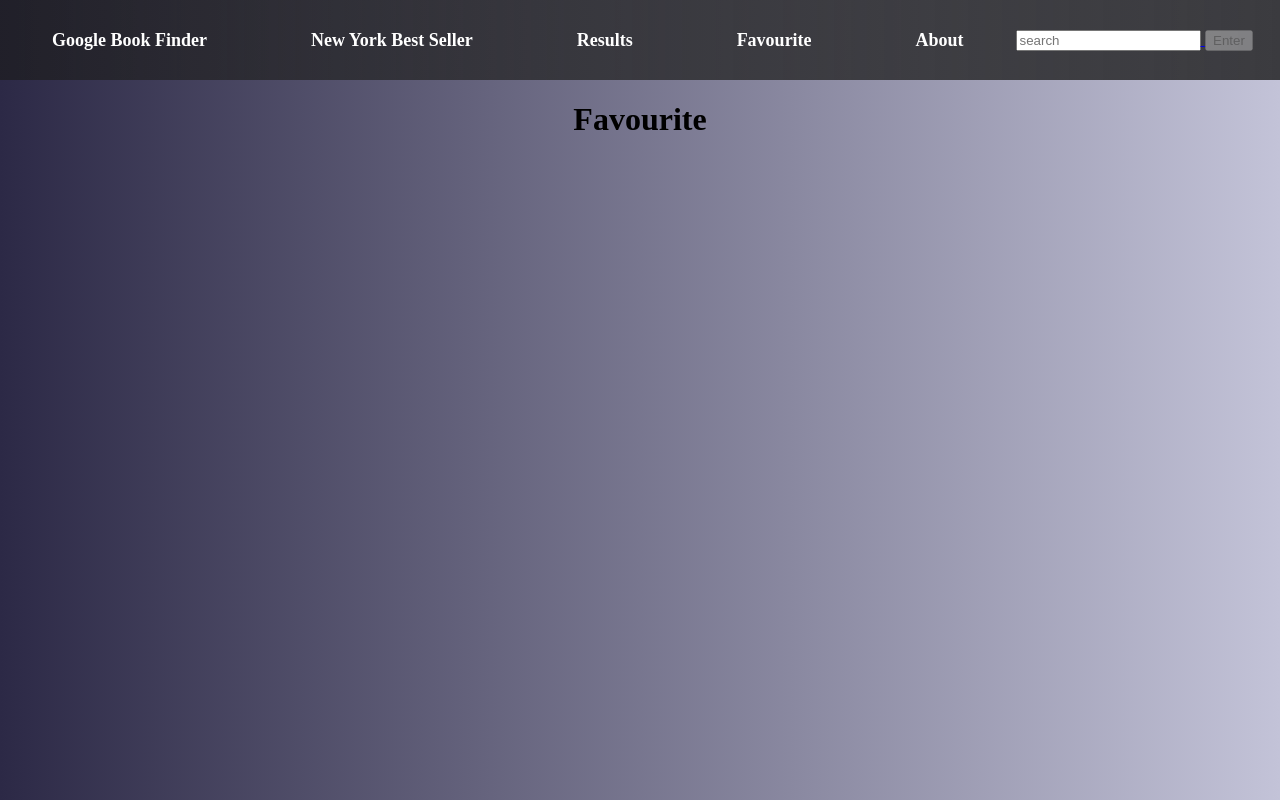
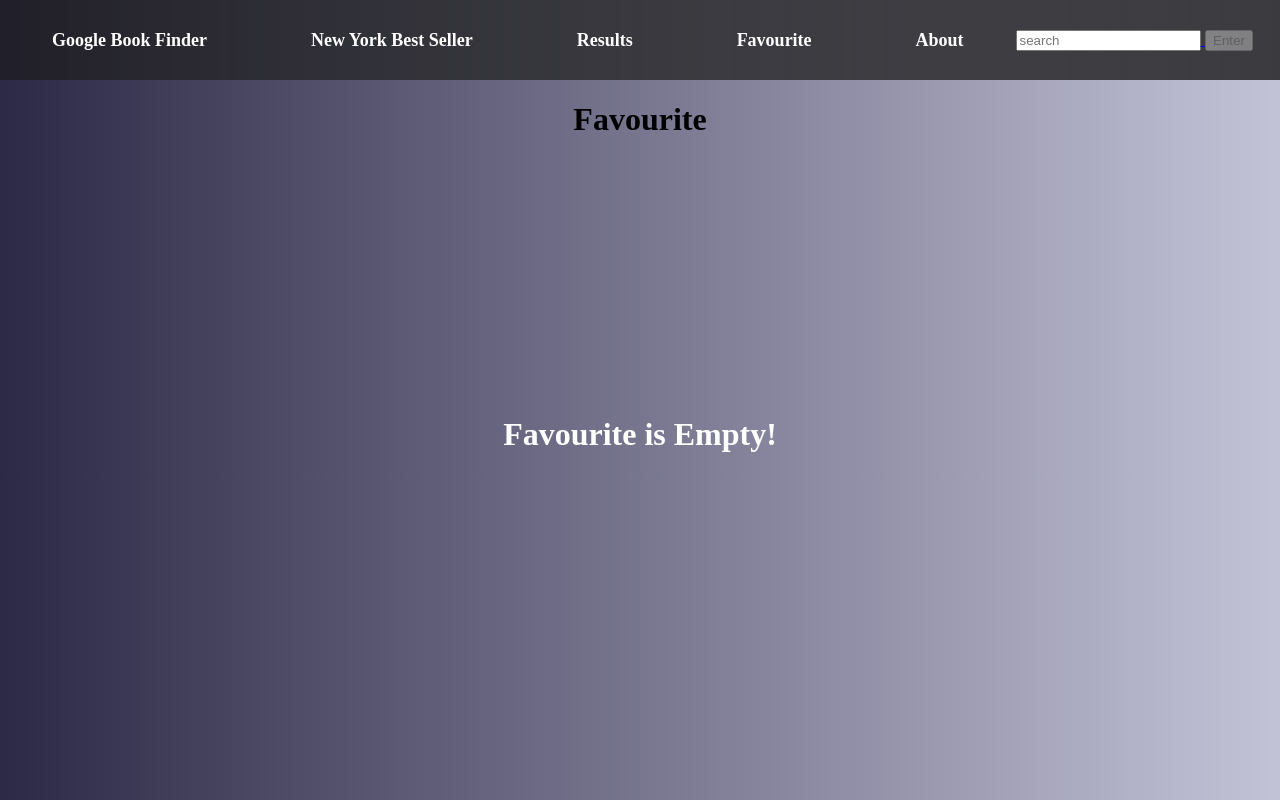
Before and after one commit to qamarularifin/Project-2, a React (Create React App) app: page /favourite in a window 1280 px wide. Built offline with nearby package versions, Linux system fonts and the light colour scheme.

Commit message:
added results empty and fav empty

```diff
--- a/src/components/Favourite.jsx
+++ b/src/components/Favourite.jsx
@@ -27,18 +27,18 @@ const Favourite = () =>{
     })
 
 
-
+    console.log("lllll", fav.length)
 
 
     return (
         <div className="favourite-overall">
             <h1>Favourite</h1>
-                <div className="fav-empty">{fav ? "" :  <h1>Favourites is Empty!</h1>}</div>
+
                  <div className="favourite-image">
-                         {favItem}
+                         {/* {favItem} */}
+                         {favItem.length < 1 ?  <h1 className="fav-empty">Favourite is Empty!</h1> : favItem}
+                </div>
 
-
-                </div>
         </div>
 
 
--- a/src/components/Navigation.jsx
+++ b/src/components/Navigation.jsx
@@ -14,8 +14,8 @@ const Navigation = (props) =>{
     const navHandleChange = () =>{
         const searchTerm = titleRef.current.value
 
-        searchTerm ? setSearchTerm(searchTerm) : setSearchResults([])
-        // setSearchTerm(searchTerm)
+        // searchTerm ? setSearchTerm(searchTerm) : setSearchResults([])
+        setSearchTerm(searchTerm)
         !searchTerm ? setDisableSubmit(true) : setDisableSubmit(false)
     }
 
--- a/src/components/Results.jsx
+++ b/src/components/Results.jsx
@@ -1,4 +1,4 @@
-import React from 'react'
+import React, {useState} from 'react'
 import { useContext } from 'react'
 import { BookContext } from '../contexts/dataContext'
 import {Link} from 'react-router-dom'
@@ -13,10 +13,12 @@ const fallBack = 'https://cdn.browshot.com/static/images/not-found.png'
 
 
 
+
 //Google books results
 const images = searchResults.filter((ele)=>{
 
     if (searchTerm === ""){
+
         return ele
     } else if( ele.volumeInfo.title.toLowerCase().includes(searchTerm.toLowerCase())) {
         return ele
@@ -72,13 +74,14 @@ const images = searchResults.filter((ele)=>{
     return(
         <div className="results-overall">
             <h1>Results </h1>
-               <div className="results-empty"> {!searchTerm && <h2>Results is Empty!</h2>} </div>
+
                      {/* <Filter
                         searchResults={searchResults}
                         setSearchResults={setSearchResults} /> */}
                  <div className="results-image">
-                 {images}
+                      {images.length < 1 ? <h1 className="results-empty">Results is Empty!</h1> : images}
              </div>
+
         </div>
     )
 }
--- a/src/styles.css
+++ b/src/styles.css
@@ -180,4 +180,10 @@ button {
 
 .results-empty {
   color: white;
+  margin-top: 8em;
 }
+
+.fav-empty {
+  color: white;
+  margin-top: 8em;
+}
```
